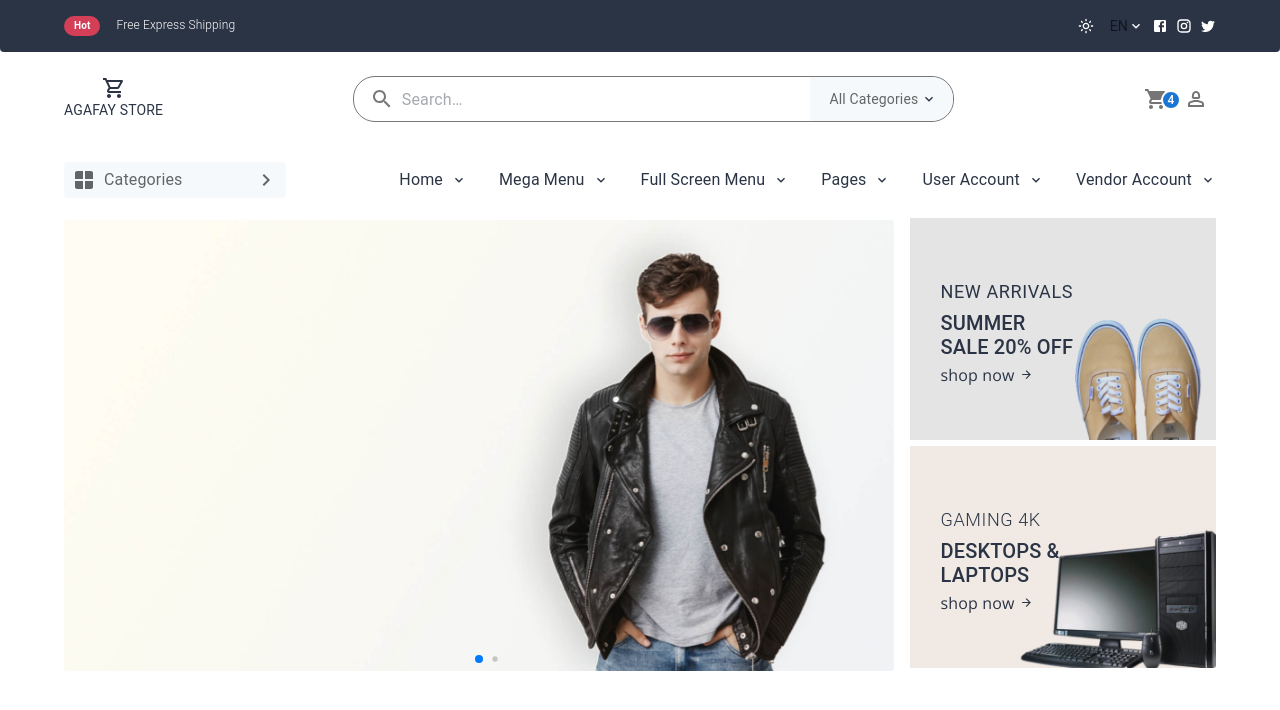
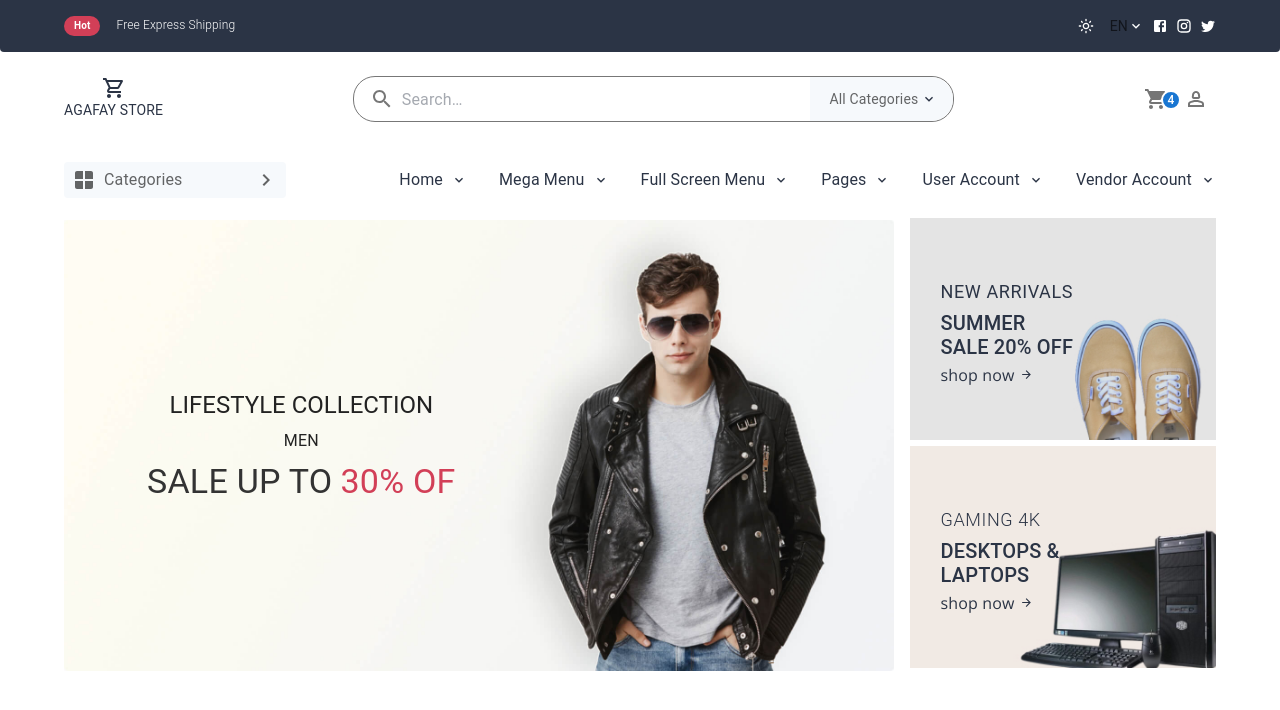
Before and after one commit to saghro/react-ecommerce, a React (Vite) app: page / in a window 1280 px wide. Shown: the top 710 px of the page. Built offline with nearby package versions, Linux system fonts and the light colour scheme.

Commit message:
styler slide

```diff
--- a/src/components/hero/Hero.jsx
+++ b/src/components/hero/Hero.jsx
@@ -1,14 +1,13 @@
 import ArrowForwardIcon from "@mui/icons-material/ArrowForward";
 import { Box, Container, Link, Stack, Typography } from "@mui/material";
-import 'swiper/css';
-import 'swiper/css/pagination';
-import { Pagination } from 'swiper/modules';
-import { Swiper, SwiperSlide } from 'swiper/react';
-import './slider.css';
+import "swiper/css";
+import "swiper/css/pagination";
+import { Pagination } from "swiper/modules";
+import { Swiper, SwiperSlide } from "swiper/react";
+import "./slider.css";
 const Hero = () => {
   return (
-    <Container sx={{ mt: 2.5, display: "flex", alignItems: "center",gap:2 }}>
-
+    <Container sx={{ mt: 2.5, display: "flex", alignItems: "center", gap: 2 }}>
       <Swiper
         pagination={{
           dynamicBullets: true,
@@ -18,16 +17,46 @@ const Hero = () => {
       >
         <SwiperSlide>
           <img src="src/images/banner-15.jpg" alt="" />
+          <Box sx={{ position: "absolute ", left: "10%" }}>
+            <Typography
+              sx={{
+                color: "#222",
+              }}
+              variant="h5"
+            >
+              LIFESTYLE COLLECTION
+            </Typography>
+            <Typography
+              sx={{
+                color: "#222",
+                fontWeight: 400,
+                my: 1,
+              }}
+            >
+              MEN
+            </Typography>
+            <Stack
+             sx={{
+                justifyContent: "center",
+                }}
+                direction={"row"}
+                alignItems={"center"}
+                >
+               <Typography
+                 color={"#333"} mr={1} variant="h4">
+                SALE UP TO
+                </Typography>
+                <Typography color={"#D23F57"} variant="h4">
+                    30% OF
+                    </Typography>
+            </Stack>
+          </Box>
         </SwiperSlide>
-          <SwiperSlide>
-            <img src="src/images/banner-25.jpg" alt="" />
-          </SwiperSlide>
-
       </Swiper>
 
-      <Box sx={{ display: { xs: "none", md: "block" , minWidth:"26.6%" } }}>
+      <Box sx={{ display: { xs: "none", md: "block", minWidth: "26.6%" } }}>
         <Box sx={{ position: "relative" }}>
-          <img  width={"100%"} src="src/images/banner-17.jpg" alt="" />
+          <img width={"100%"} src="src/images/banner-17.jpg" alt="" />
           <Stack
             sx={{
               position: "absolute",
```
Lines whose indentation alone changed are shown as unchanged.
